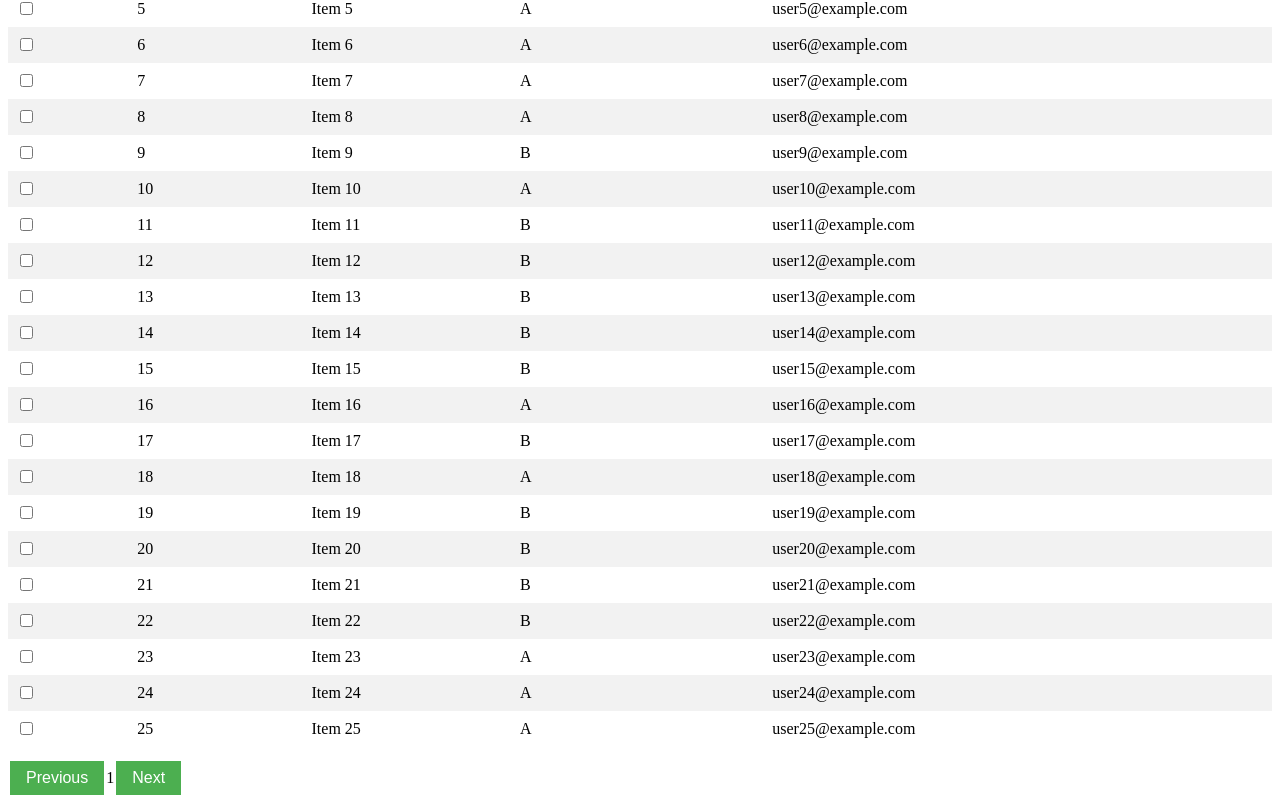
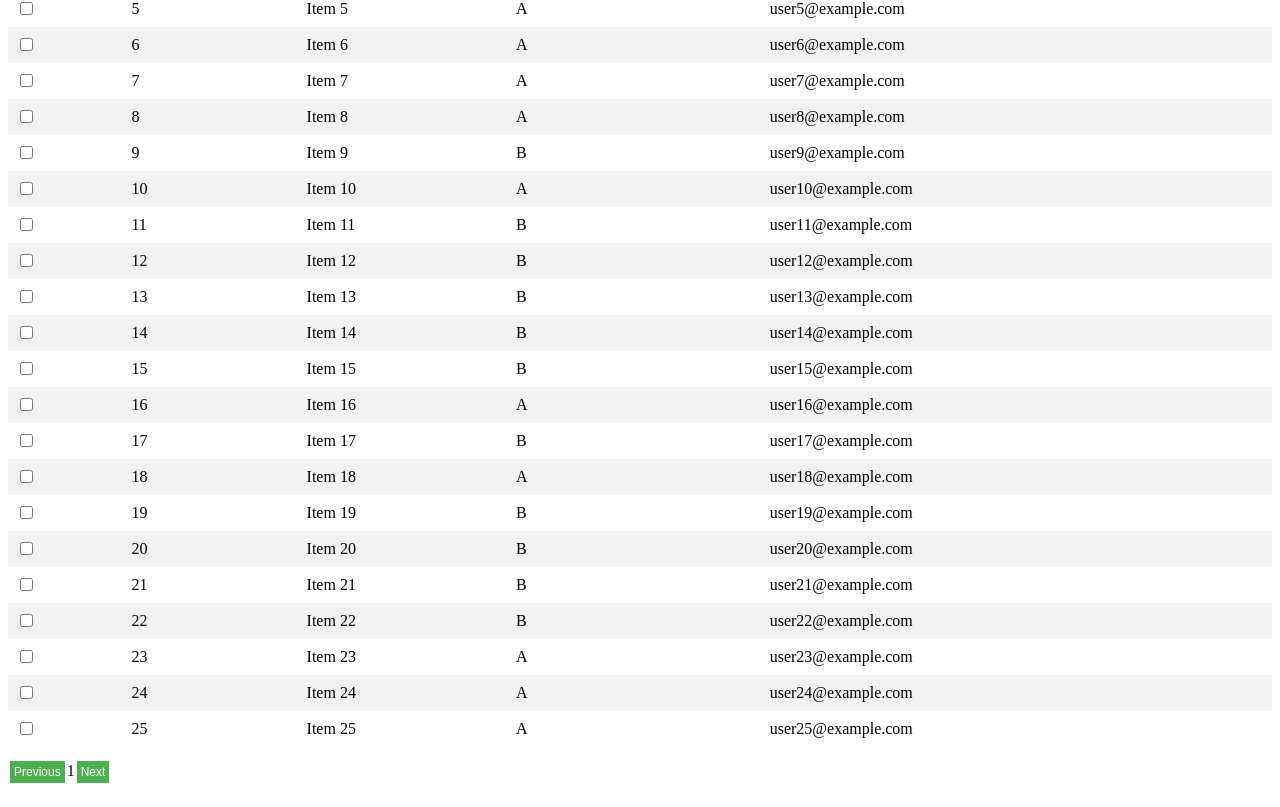
Before and after one commit to cs0931/react-reusable-table, a React (Vite) app: page / in a window 1280 px wide. Shown: the part 226-1033 px from the top of the page. Built offline with nearby package versions, Linux system fonts and the light colour scheme.

Commit message:
pagination button css

```diff
--- a/src/index.css
+++ b/src/index.css
@@ -28,11 +28,11 @@ tbody tr:nth-child(even) {
   background-color: #4CAF50;
   border: none;
   color: white;
-  padding: 8px 16px;
+  padding: 4px 4px;
   text-align: center;
   text-decoration: none;
   display: inline-block;
-  font-size: 16px;
+  font-size: 12px;
   margin: 4px 2px;
   cursor: pointer;
 }
@@ -54,8 +54,3 @@ tbody tr:nth-child(even) {
 .sortable.desc:after {
   content: '\25BC'; /* Downward triangle */
 }
-
-/* Checkboxes */
-td input[type="checkbox"] {
-  margin-right: 5px;
-}
```
